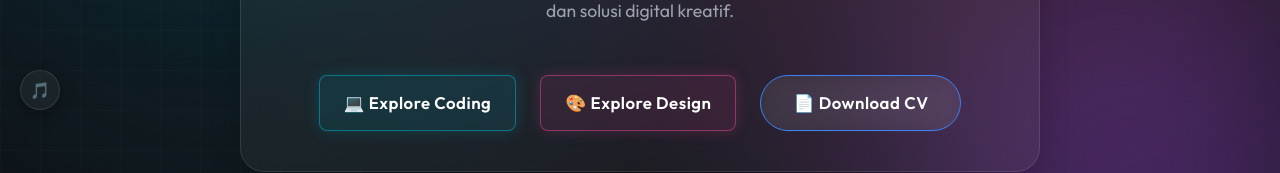
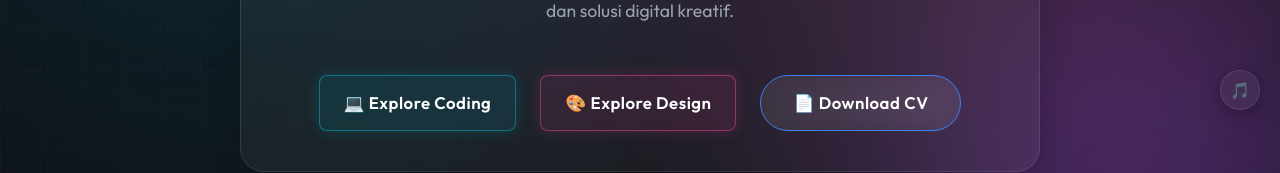
Before and after one commit to Krisnavaro/portofolio-krisna, a Next.js app: page / in a window 1280 px wide. Shown: the part 610-783 px from the top of the page. Built offline with nearby package versions, Linux system fonts and the light colour scheme.

Commit message:
Move spotify button to bottom right

```diff
--- a/src/components/SpotifyPlayer.jsx
+++ b/src/components/SpotifyPlayer.jsx
@@ -8,11 +8,11 @@ export default function SpotifyPlayer() {
     <div style={{
       position: 'fixed',
       bottom: '80px',
-      left: '20px',
+      right: '20px',
       zIndex: 9999,
       display: 'flex',
       flexDirection: 'column',
-      alignItems: 'flex-start',
+      alignItems: 'flex-end',
       gap: '10px',
       pointerEvents: 'none' // Biarkan event klik tembus ke belakang jika meleset
     }}>
```
